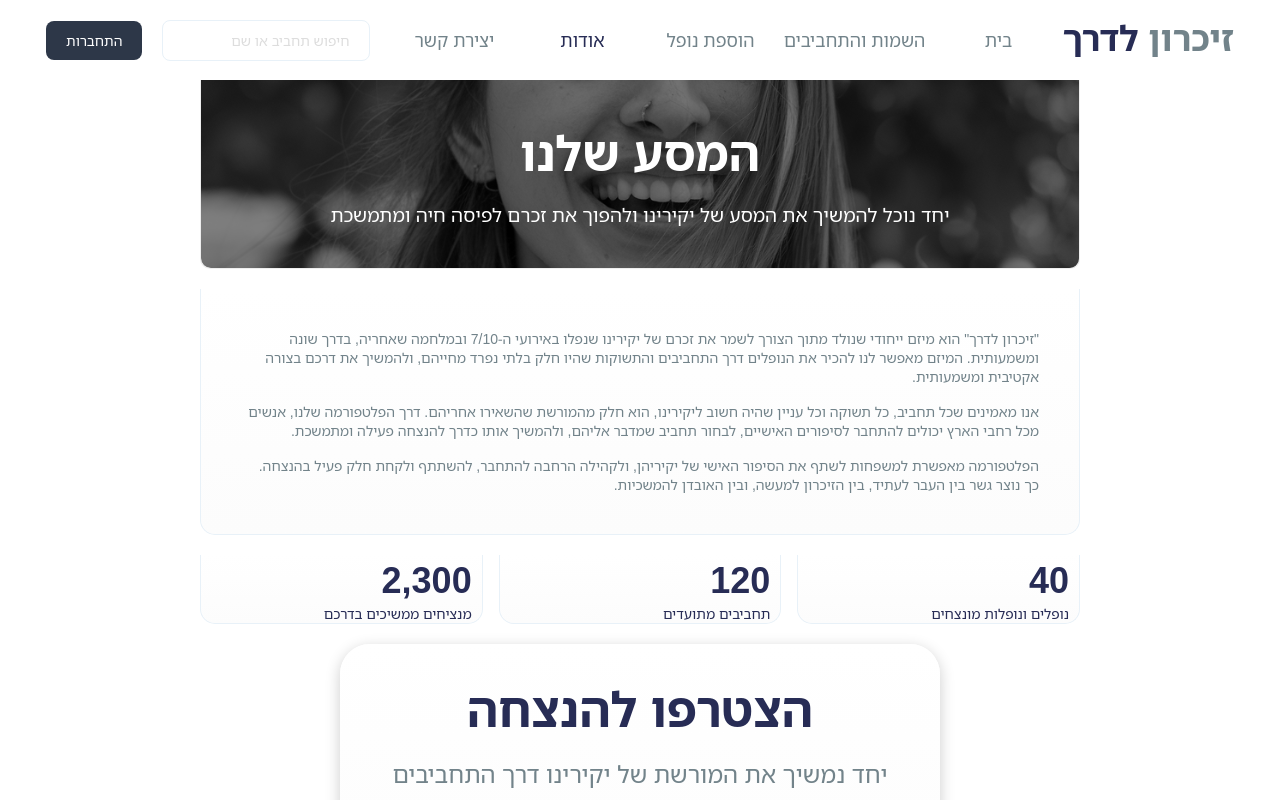
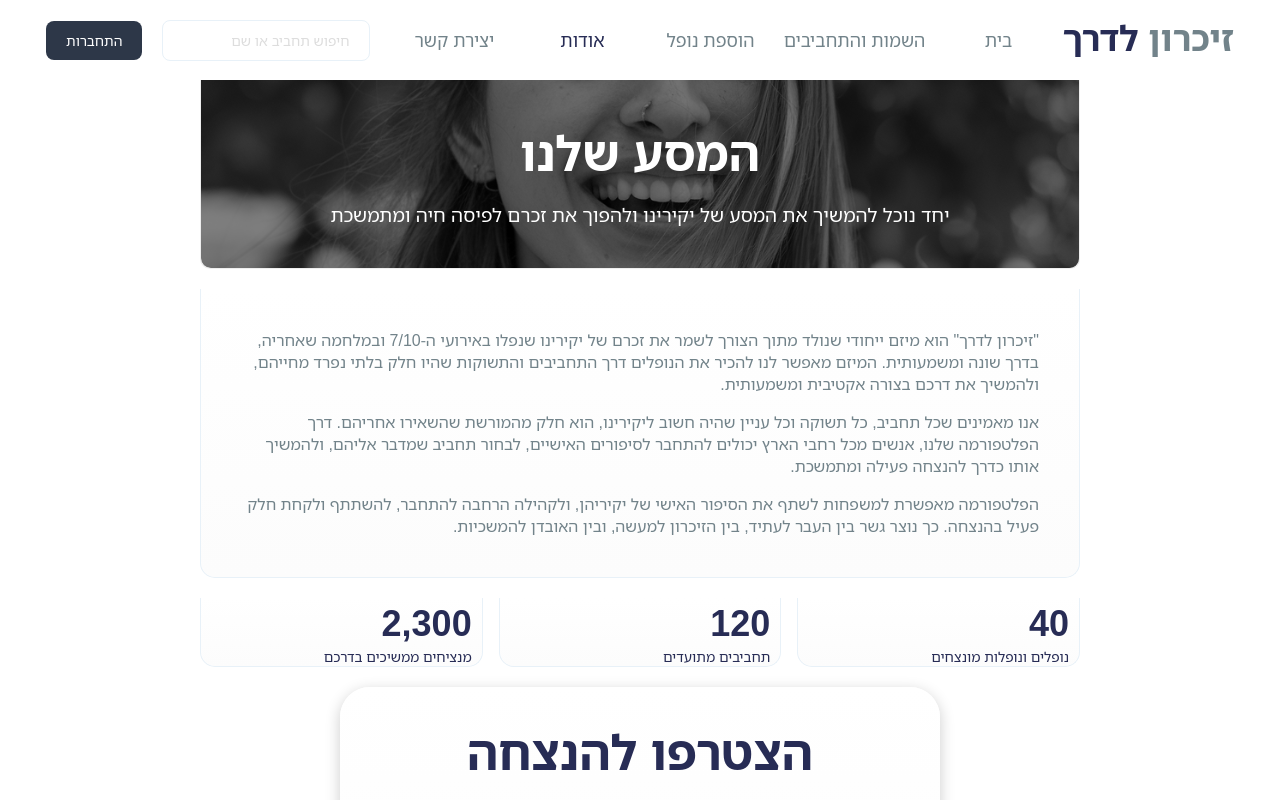
Before and after one commit to Skillink-org/Zikaron-Laderech, a Next.js app: page /about in a window 1280 px wide. Shown: the top 800 px of the page. Built offline with nearby package versions, Linux system fonts and the light colour scheme; no server answers.

Commit message:
changed font size in about page

```diff
--- a/app/about/page.module.scss
+++ b/app/about/page.module.scss
@@ -4,7 +4,7 @@
     gap: $spacing-md;
 
     .paragraph {
-        font-size: $text-base;
+        font-size: $text-md;
         color: $textColor;
     }
 }
```
